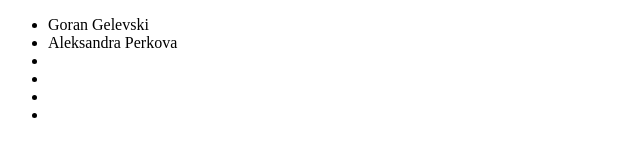
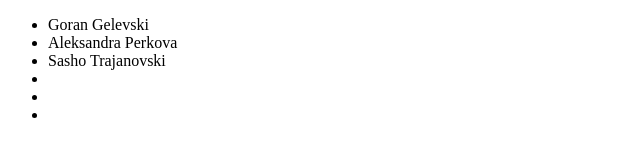
Before and after one commit to goranMecka/mentorship-group5, a plain HTML site: page index.html in a window 1280 px wide. Shown: the whole page, without its empty margins (0-640 px from the left). Drawn offline with Linux system fonts and the light colour scheme.

Commit message:
added sasho

```diff
--- a/index.html
+++ b/index.html
@@ -9,7 +9,7 @@
     <ul>
       <li>Goran Gelevski</li>
       <li>Aleksandra Perkova</li>
-      <li></li>
+      <li>Sasho Trajanovski</li>
       <li></li>
       <li></li>
       <li></li>
```
